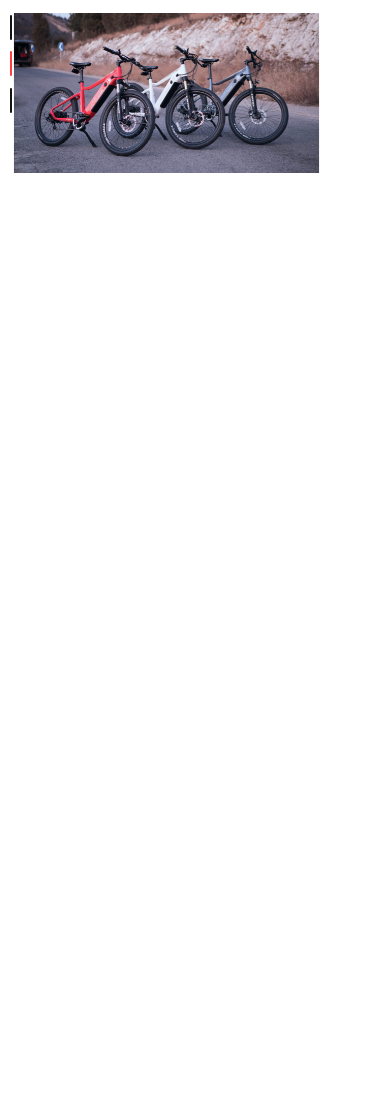
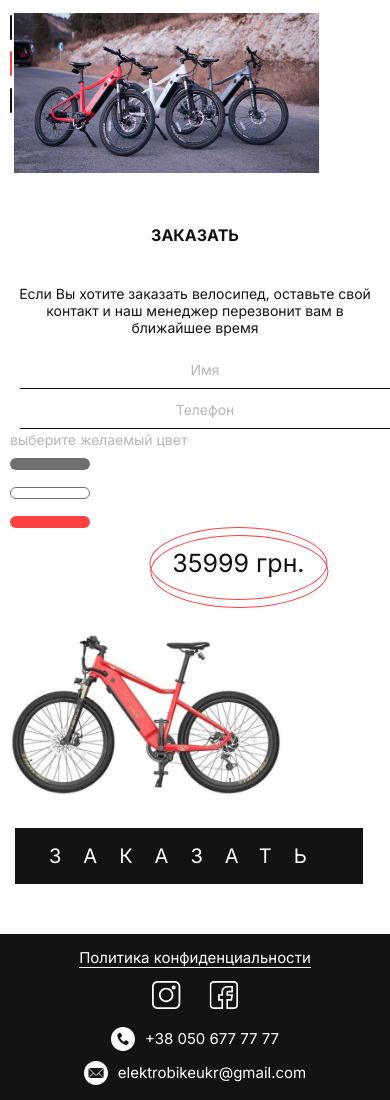
Before and after one commit to RomanGorbunov/first-layout1, a plain HTML site: page start/index.html in a window 390 px wide. Shown: the part 3566-4666 px from the top of the page. Before the commit the page ends 3792 px from the top, so only its background shows below. Drawn offline with nearby package versions, Linux system fonts and the light colour scheme; a web font is replaced by a local one.

Commit message:
+media_final_version

```diff
--- a/start/css/style.css
+++ b/start/css/style.css
@@ -500,6 +500,12 @@ body {
   .info__item-title {
     text-align: center;
   }
+  .form__bike-img {
+    width: 500px;
+  }
+  .form__bike {
+    top: 45px;
+  }
 }
 
 @media (max-width: 991px) {
@@ -552,6 +558,60 @@ body {
   .slider__item {
     padding-left: 10px;
   }
+  .price {
+    margin-bottom: 50px;
+  }
+}
+
+@media (max-width: 960px) {
+  .form__label-box {
+    margin-bottom: 300px;
+    display: block;
+  }
+  .form__bike {
+    top: auto;
+    bottom: 80px;
+    right: auto;
+    left: 0;
+  }
+  .form__bike-img {
+    width: 440px;
+    transform: translateX(165px);
+  }
+  .form__bike-price {
+    font-size: 25px;
+    position: absolute;
+    top: -100px;
+    left: auto;
+    right: -170px;
+    width: 178px;
+    height: 73px;
+    transform: translateX(-70%);
+  }
+  .form__bike-price::after {
+    width: 178px;
+    height: 73px;
+    top: 7px;
+  }
+  .form__title {
+    text-align: center;
+  }
+  .form {
+    max-width: 100%;
+  }
+  .form__text {
+    max-width: 100%;
+    margin-bottom: 15px;
+    text-align: center;
+  }
+  .form__btn {
+    margin-left: 160px;
+  }
+  .form__input-name,
+  .form__input-phone {
+    margin: 10px 10px 2px;
+    text-align: center;
+  }
 }
 
 @media (max-width: 775px) {
@@ -562,6 +622,19 @@ body {
   .slider__item {
     padding-left: 10px;
   }
+  .form__bike-img {
+    transform: translateX(70px);
+}
+.form__btn {
+  margin-left: 75px;}
+  }
+
+@media (max-width: 670px) {
+  .form__bike-img {
+    transform: translateX(0px);
+  }
+  .form__btn {
+    margin-left: 5px;
 }
 
 @media (max-width: 670px) {
@@ -611,6 +684,26 @@ body {
   .slider__item {
     padding-left: 10px;
   }
+  .footer__inner {
+    display: block;
+    height: auto;
+    padding: 15px 0;
+    text-align: center;
+  }
+  .footer__social{
+padding: 15px 0;
+  }
+  .footer__contacts{
+    display: flex;
+    flex-direction: column;
+    align-items: center;
+  }
+}
+
+@media (max-width: 510px) {
+  .form__bike-img {
+    width: 360px;
+  }
 }
 
 @media (max-width: 480px) {
@@ -634,6 +727,21 @@ body {
   .menu__link {
     padding: 25px 0px;
   }
+  .form__btn {
+    padding: 16px 34px;
+  }
+}
+
+@media (max-width: 440px) {
+  .form__bike-img {
+    width: 272px;
+  }
+}
+
+@media (max-width: 380px) {
+  .form__btn {
+    letter-spacing: 0.7em;
+  }
 }
 
 @media (max-width: 350px) {
@@ -650,4 +758,6 @@ body {
   .slider__item {
     padding-left: 4px;
   }
+  .form__bike-img {
+    width: 243px;
 }
```
Also changed, not shown: start/index.html (+1 -3 lines).
